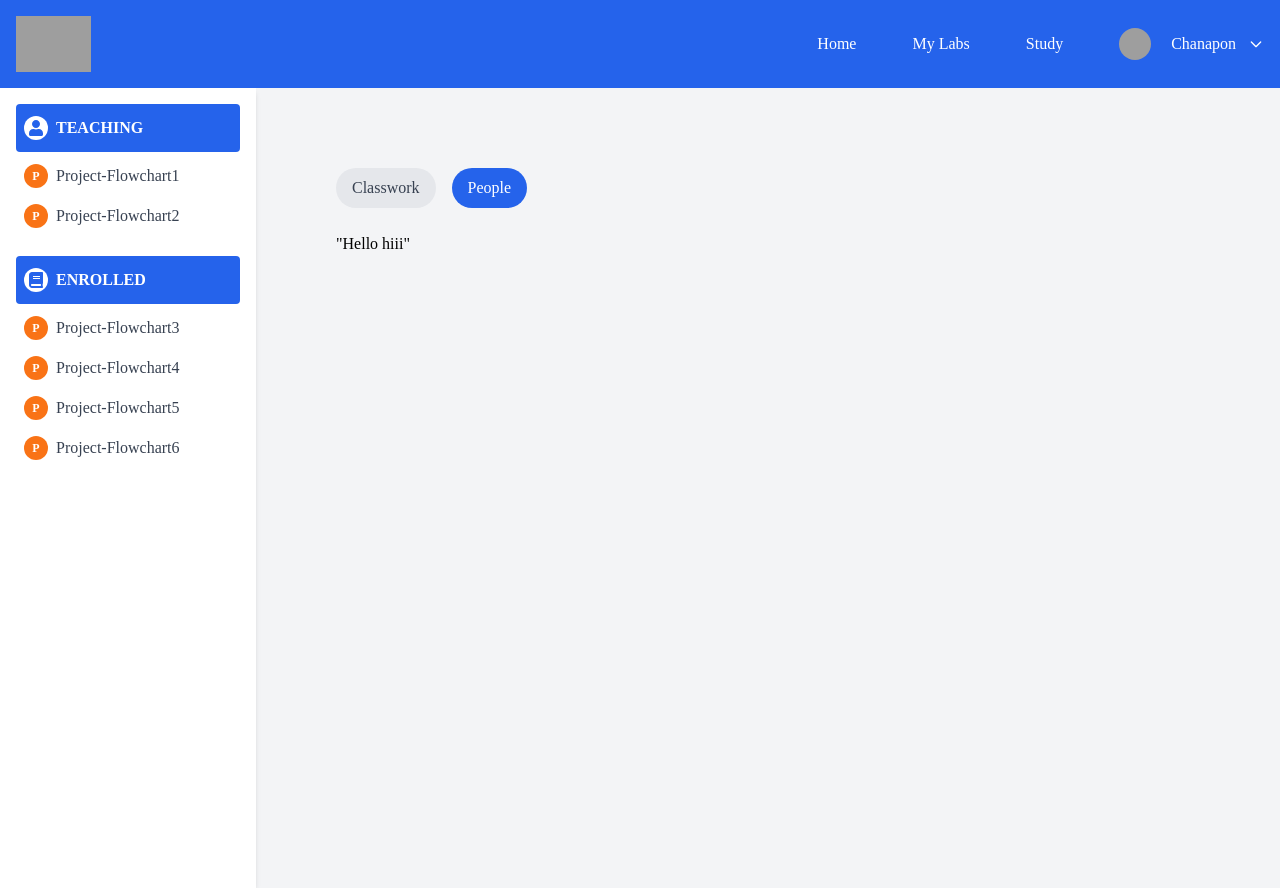
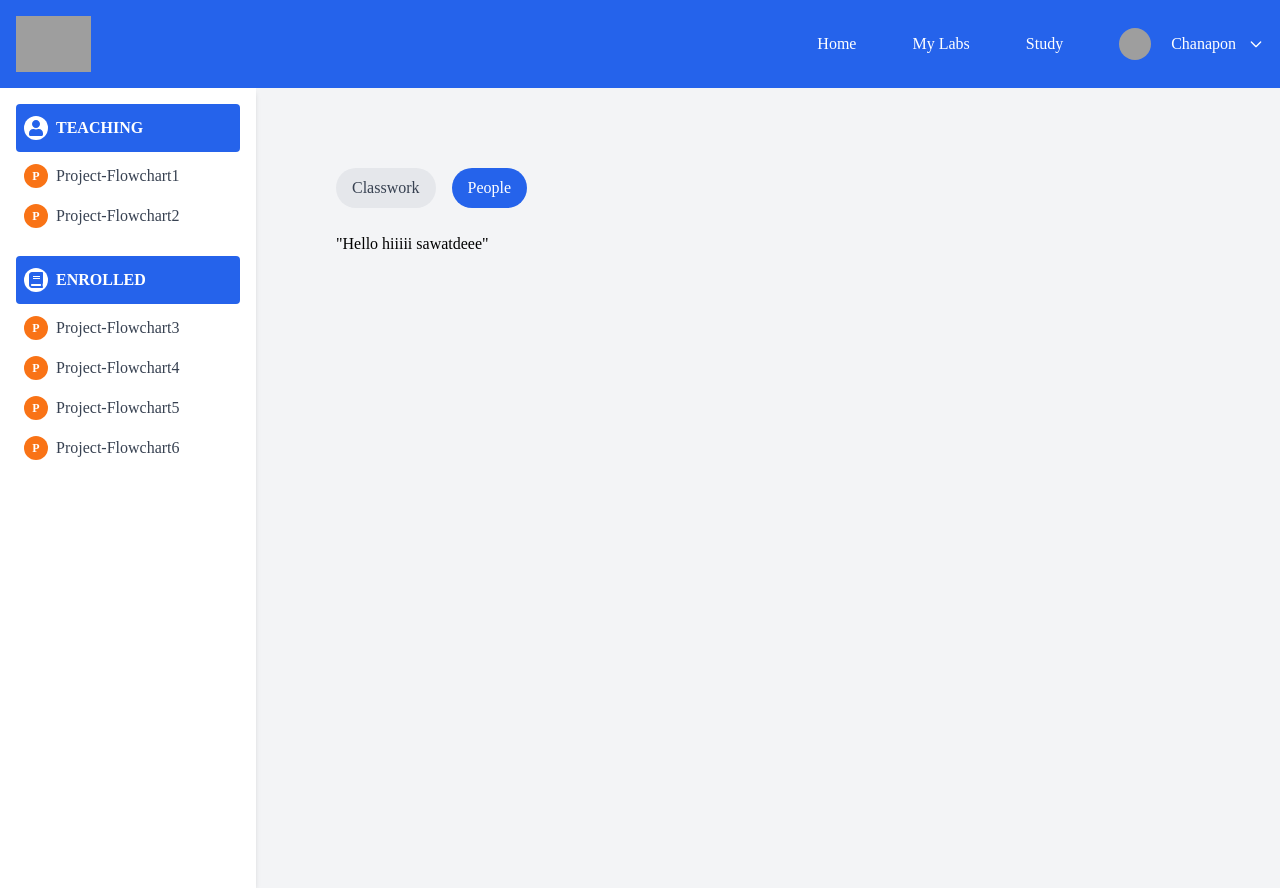
Before and after one commit to ChanaponNtwr/EsayFlow, a React (Create React App) app in the folder react-frontend/: page /People in a window 1280 px wide. Built offline with nearby package versions, Linux system fonts and the light colour scheme; grey boxes are pictures that could not be loaded.

Commit message:
Update People.js

```diff
--- a/react-frontend/src/page/People.js
+++ b/react-frontend/src/page/People.js
@@ -15,7 +15,7 @@ function People() {
 
           {/* Tabs */}
           <Tabs activeTab={activeTab} onTabChange={setActiveTab} />
-          "Hello hiii"
+          "Hello hiiiii sawatdeee"
 
         </div>
       </div>
```
